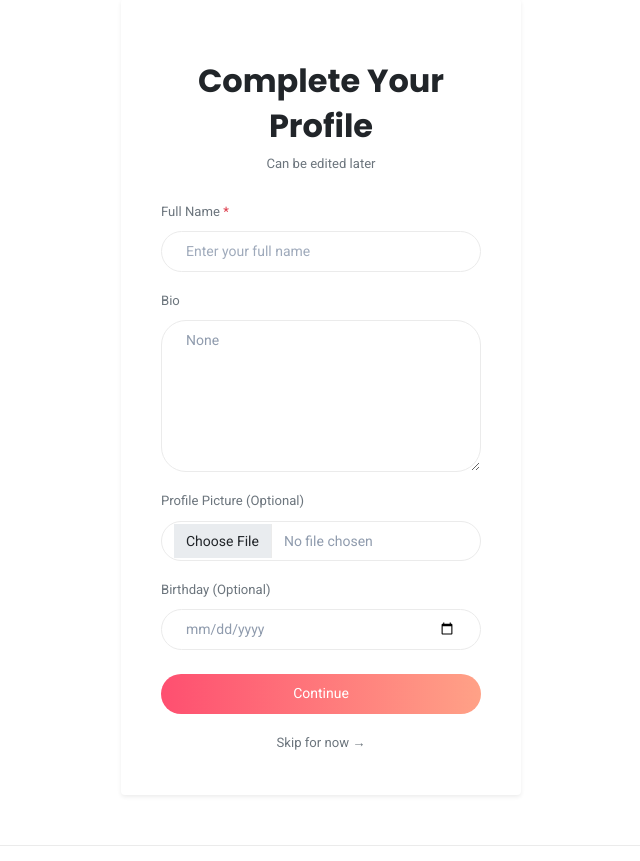
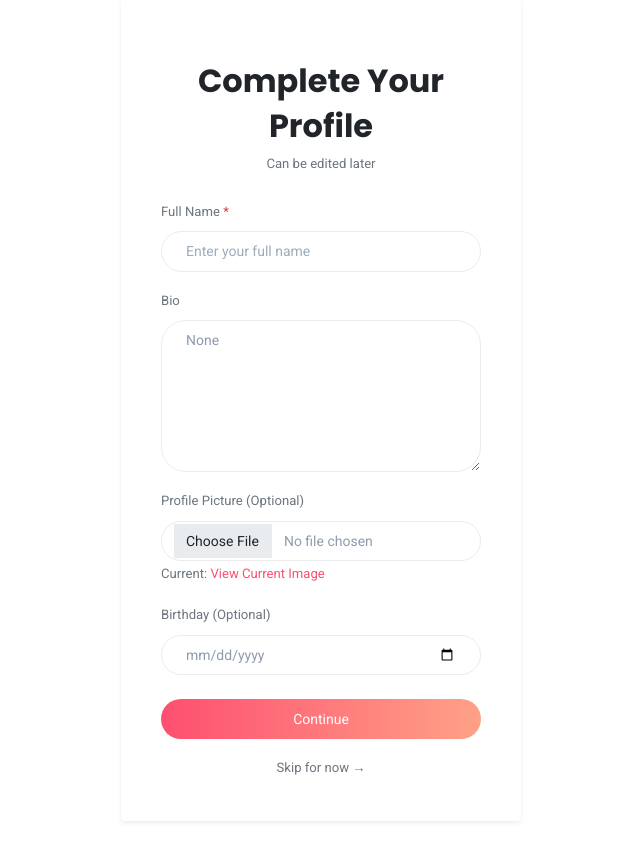
Before and after one commit to atonu-a/inkwell, a Django app: page /onboarding/ in a window 1280 px wide. Shown: the part 107-968 px from the top of the page, without its empty margins (319-959 px from the left). Run offline with Django 5.2, Linux system fonts and the light colour scheme; a user stored in the database is signed in; data comes from the database, SQL or seed files in the repository; style sheets or scripts are compiled from the project's sources; some libraries are stand-ins or nearby versions.

Commit message:
Fix spacing in Edit Profile button and update onboarding template to display current profile picture

```diff
--- a/templates/onboarding.html
+++ b/templates/onboarding.html
@@ -18,7 +18,7 @@
     <div class="card shadow-sm border-0 p-4" style="width: 100%; max-width: 400px;">
         <div class="card-body">
             <h2 class="card-title text-center mb-1 fw-bold text-dark">Complete Your Profile</h2>
-            <p class="text-center text-muted small mb-4 text-danger">Can be edited later</p>
+            <p class="text-center text-muted small mb-4">Can be edited later</p>
 
             <form method="POST" enctype="multipart/form-data">
                 {% csrf_token %}
@@ -35,6 +35,8 @@
                 <div class="mb-3">
                     <label class="form-label small fw-semibold text-secondary">Profile Picture <span class="text-muted fw-normal">(Optional)</span></label>
                     <input type="file" name="profile_pic" accept="image/*" class="form-control">
+                    <small class="text-muted">Current: <a href="{{ request.user.profile.get_profile_pic }}" target="_blank">View Current
+                            Image</a></small>
                 </div>
 
                 <div class="mb-3">
```
Also changed, not shown: templates/personal.html (+30 -7 lines).
